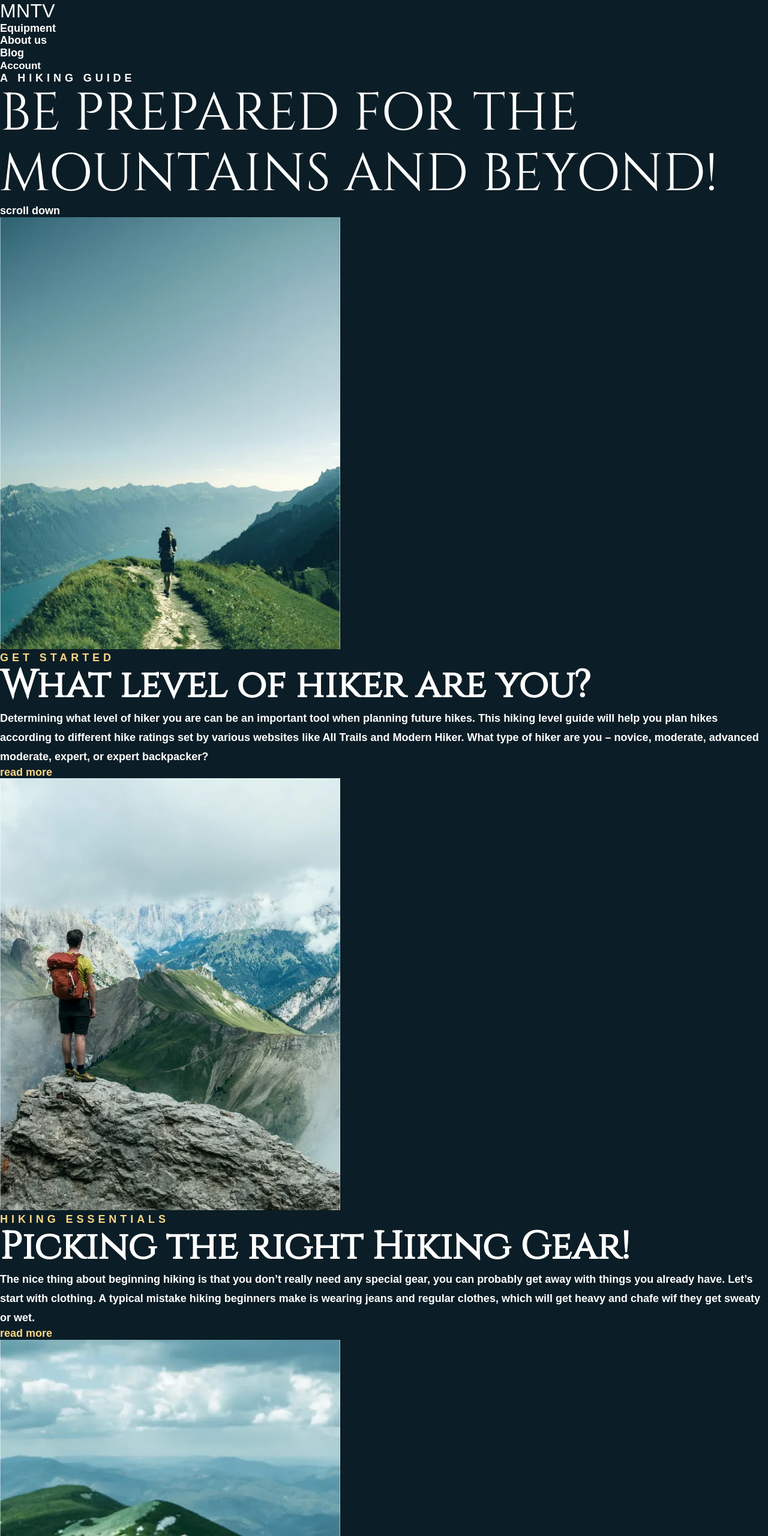
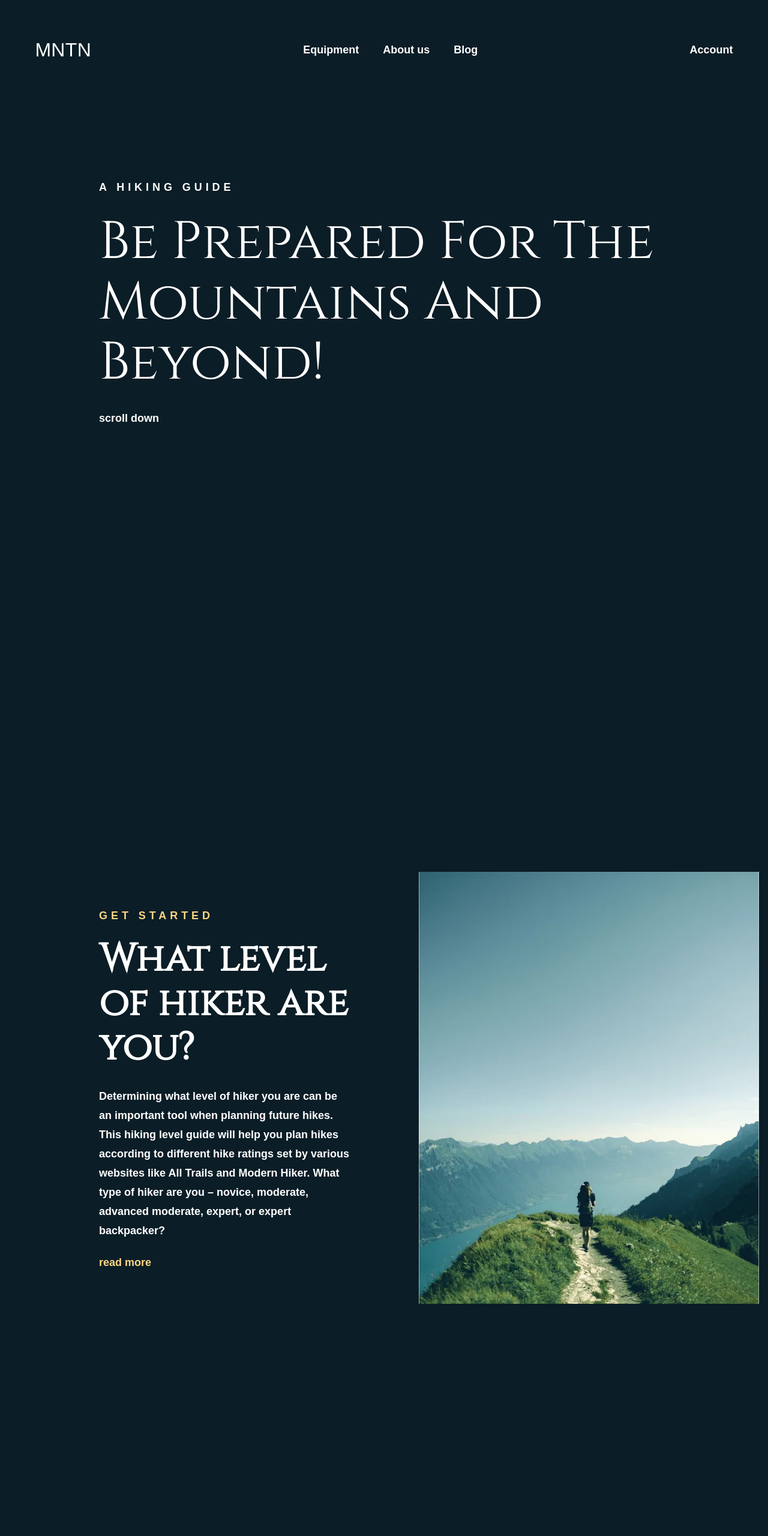
Before and after one commit to danylyoenko2/mntn, a plain HTML site: page index.html in a window 1280 px wide. Shown: the top 2560 px of the page at 60% size. Drawn offline with nearby package versions, Linux system fonts and the light colour scheme; a web font is replaced by a local one.

Commit message:
styled elements

```diff
--- a/index.html
+++ b/index.html
@@ -22,105 +22,115 @@
   </head>
   <body>
     <header class="header">
-      <div class="container header-container">
-        <a href="#" class="logo">mntv</a>
-        <nav class="nav">
+      <div class="header-container">
+        <a href="#" class="logo">mntn</a>
+        <nav class="header-nav">
           <ul class="nav-list">
-            <li class="list-item">
-              <a href="#" class="list-link">Equipment</a>
+            <li class="nav-item">
+              <a href="#" class="nav-link">Equipment</a>
             </li>
-            <li class="list-item">
-              <a href="#" class="list-link">About us</a>
+            <li class="nav-item">
+              <a href="#" class="nav-link">About us</a>
             </li>
-            <li class="list-item"><a href="#" class="list-link">Blog</a></li>
+            <li class="nav-item">
+              <a href="#" class="nav-link">Blog</a>
+            </li>
           </ul>
-          <div class="header-acction">
-            <a class="acction-link" href="#">Account</a>
-          </div>
         </nav>
+        <div class="header-action">
+          <a href="#" class="action-link">Account</a>
+        </div>
       </div>
     </header>
     <main class="main">
       <section class="hero">
-        <div class="container">
+        <div class="container hero-container">
           <p class="hero-suptitle">A HIKING GUIDE</p>
           <h2 class="hero-title">Be Prepared For The Mountains And Beyond!</h2>
-          <p class="subtitle">scroll down</p>
+          <a href="#travel" class="hero-link">scroll down</a>
         </div>
       </section>
-      <section class="travel" id="travel">
+      <div class="container">
         <h2 hidden>Travel</h2>
         <ul class="travel-list">
           <li class="travel-item">
             <article class="travel-step">
+              <div class="step-body">
+                <p class="step-text">GEt Started</p>
+                <h3 class="step-title">What level of hiker are you?</h3>
+                <p class="step-description">
+                  Determining what level of hiker you are can be an important
+                  tool when planning future hikes. This hiking level guide will
+                  help you plan hikes according to different hike ratings set by
+                  various websites like All Trails and Modern Hiker. What type
+                  of hiker are you – novice, moderate, advanced moderate,
+                  expert, or expert backpacker?
+                </p>
+                <a href="#" class="step-link">read more</a>
+              </div>
               <div class="step-photo">
                 <img
+                  src="./src/img/main/humanone.webp"
+                  alt="tourist"
                   class="step-img"
-                  src="./src/img/main/humanone.webp"
-                  alt="humanone"
                 />
               </div>
-              <p class="step-text">get started</p>
-              <h3 class="step-title">What level of hiker are you?</h3>
-              <p class="step-description">
-                Determining what level of hiker you are can be an important tool
-                when planning future hikes. This hiking level guide will help
-                you plan hikes according to different hike ratings set by
-                various websites like All Trails and Modern Hiker. What type of
-                hiker are you – novice, moderate, advanced moderate, expert, or
-                expert backpacker?
-              </p>
-              <a href="#" class="step-link">read more</a>
             </article>
           </li>
+          <!--  -->
           <li class="travel-item">
             <article class="travel-step">
+              <div class="step-body">
+                <p class="step-text">Hiking Essentials</p>
+                <h3 class="step-title">Picking the right Hiking Gear!</h3>
+                <p class="step-description">
+                  The nice thing about beginning hiking is that you don’t really
+                  need any special gear, you can probably get away with things
+                  you already have. Let’s start with clothing. A typical mistake
+                  hiking beginners make is wearing jeans and regular clothes,
+                  which will get heavy and chafe wif they get sweaty or wet.
+                </p>
+                <a href="#" class="step-link">read more</a>
+              </div>
               <div class="step-photo">
                 <img
+                  src="./src/img/main/humantwo.webp"
+                  alt="mountains"
                   class="step-img"
-                  src="./src/img/main/humantwo.webp"
-                  alt="humantwo"
                 />
               </div>
-              <p class="step-text">Hiking Essentials</p>
-              <h3 class="step-title">Picking the right Hiking Gear!</h3>
-              <p class="step-description">
-                The nice thing about beginning hiking is that you don’t really
-                need any special gear, you can probably get away with things you
-                already have. Let’s start with clothing. A typical mistake
-                hiking beginners make is wearing jeans and regular clothes,
-                which will get heavy and chafe wif they get sweaty or wet.
-              </p>
-              <a href="#" class="step-link">read more</a>
             </article>
           </li>
+          <!--  -->
           <li class="travel-item">
             <article class="travel-step">
+              <div class="step-body">
+                <p class="step-text">where you go is the key</p>
+                <h3 class="step-title">Understand Your Map & Timing</h3>
+                <p class="step-description">
+                  To start, print out the hiking guide and map. If it’s raining,
+                  throw them in a Zip-Lock bag. Read over the guide, study the
+                  map, and have a good idea of what to expect. I like to know
+                  what my next landmark is as I hike. For example, I’ll read the
+                  guide and know that say, in a mile, I make a right turn at the
+                  junction..
+                </p>
+                <a href="#" class="step-link">read more</a>
+              </div>
               <div class="step-photo">
                 <img
-                  class="step-img"
                   src="./src/img/main/compass.webp"
                   alt="compass"
+                  class="step-img"
                 />
               </div>
-              <p class="step-text">where you go is the key</p>
-              <h3 class="step-title">Understand Your Map & Timing</h3>
-              <p class="step-description">
-                To start, print out the hiking guide and map. If it’s raining,
-                throw them in a Zip-Lock bag. Read over the guide, study the
-                map, and have a good idea of what to expect. I like to know what
-                my next landmark is as I hike. For example, I’ll read the guide
-                and know that say, in a mile, I make a right turn at the
-                junction..
-              </p>
-              <a href="#" class="step-link">read more</a>
             </article>
           </li>
         </ul>
-      </section>
+      </div>
     </main>
     <footer class="footer">
-      <div class="container">
+      <div class="container footer-container">
         <div class="footer-info">
           <a href="./index.html" class="logo">mntn</a>
           <p class="footer-info-text">
--- a/src/css/style.css
+++ b/src/css/style.css
@@ -19,7 +19,33 @@ body {
   background-color: var(--colorBackground);
 }
 
+.container {
+  max-width: 1507px;
+  margin: 0 auto;
+  padding-right: 15px;
+  padding-left: 15px;
+}
+
 /* ===================header================== */
+
+.header {
+  padding-top: 65px;
+}
+
+.header-container {
+  display: flex;
+  align-items: center;
+  justify-content: space-between;
+  max-width: 93.22%;
+  padding: 0 15px;
+  margin: 0 auto;
+}
+
+.nav-list {
+  display: flex;
+  align-items: center;
+  column-gap: 40px;
+}
 
 .logo {
   font-family: var(--secondFamily);
@@ -36,9 +62,19 @@ body {
 
 /* ====================main=================== */
 
+.hero {
+  padding-top: 200px;
+  padding-bottom: 745px;
+}
+
+.hero-container {
+  max-width: 980px;
+}
+
 .hero-suptitle {
   letter-spacing: 0.33em;
   text-transform: uppercase;
+  margin-bottom: 32px;
 }
 
 .hero-title {
@@ -46,7 +82,37 @@ body {
   font-weight: 400;
   font-size: 88px;
   line-height: 1.14;
-  text-transform: uppercase;
+  text-transform: capitalize;
+  margin-bottom: 32px;
+}
+
+.travel-step {
+  padding-bottom: 200px;
+}
+
+.travel-item {
+  margin-bottom: 200px;
+}
+
+.travel-item:last-child {
+  margin-bottom: 0px;
+}
+
+.travel-step {
+  display: flex;
+  align-items: center;
+  gap: 115px;
+}
+
+.travel-item:nth-child(even) .step-photo {
+  order: -1;
+}
+
+.step-body {
+  display: flex;
+  flex-direction: column;
+  gap: 27px;
+  padding-left: 150px;
 }
 
 .step-text {
@@ -72,9 +138,26 @@ body {
 }
 /* ===================footer================== */
 
+.footer {
+  padding-bottom: 120px;
+}
+
+.footer-container {
+  display: flex;
+  gap: 200px;
+}
+
+.footer-info {
+  flex-grow: 1;
+  display: flex;
+  flex-direction: column;
+  gap: 25px;
+}
+
 .footer-info-text {
   line-height: 1.78;
   font-weight: 900;
+  flex-grow: 1;
 }
 
 .footer-info-copyright {
@@ -88,6 +171,14 @@ body {
   font-weight: 900;
   font-size: 24px;
   color: var(--colorTextAccent);
+  margin-bottom: 25px;
+}
+
+.blog-list,
+.mntn-list {
+  display: flex;
+  flex-direction: column;
+  gap: 15px;
 }
 
 .blog-list-item,
```
